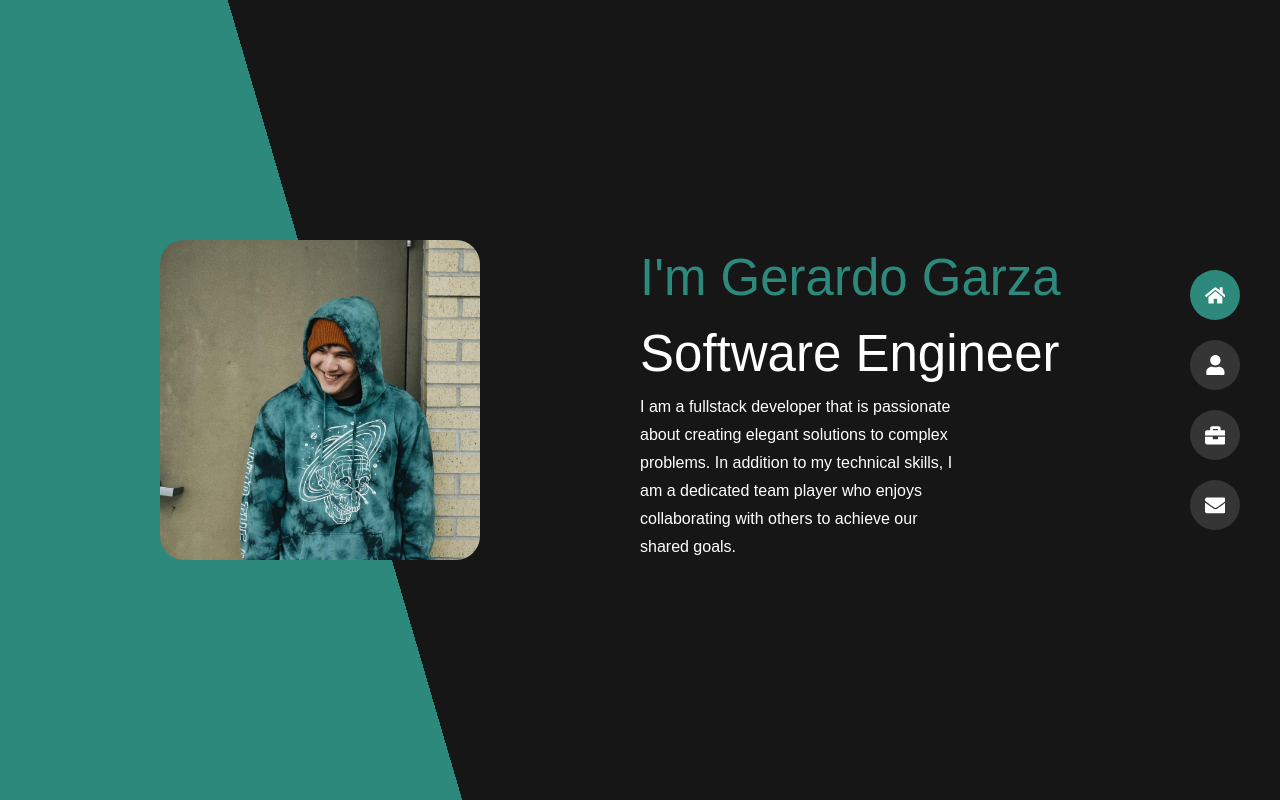
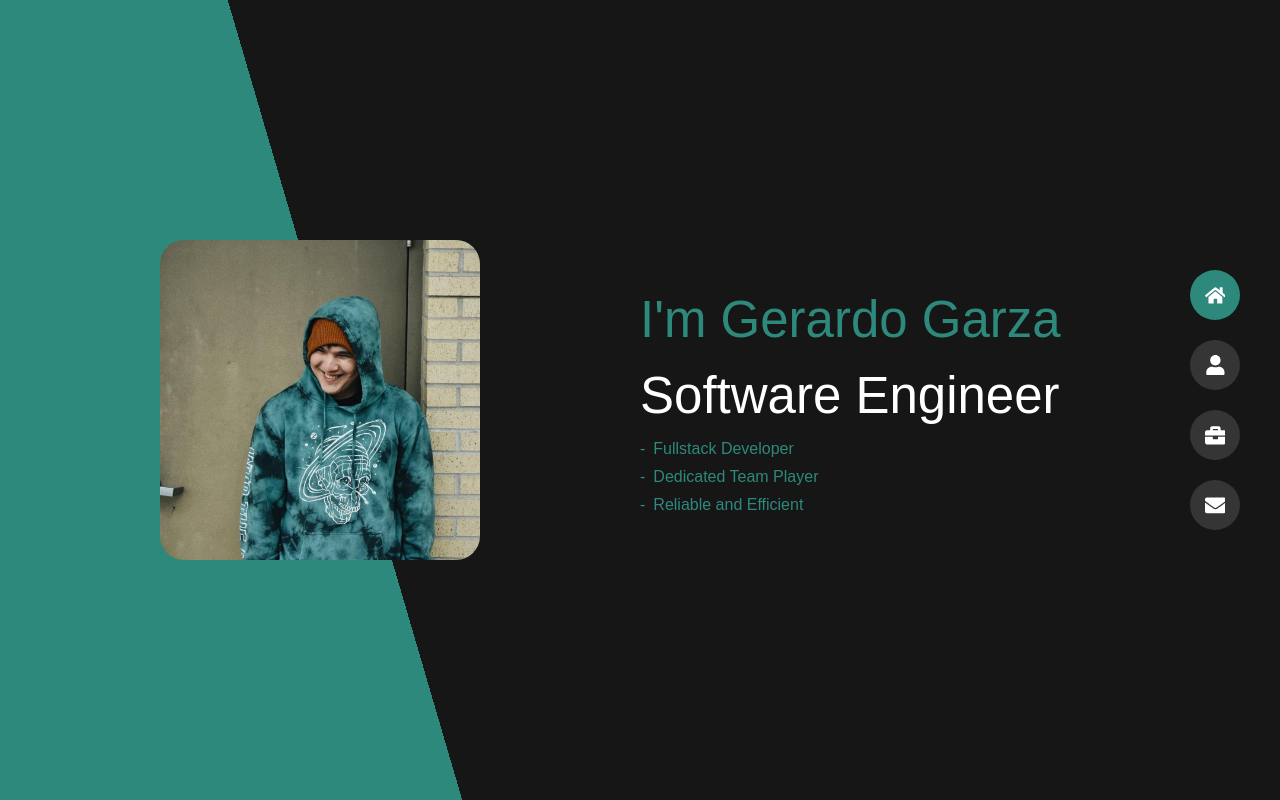
Before and after one commit to owlsCloud/GerardoGarza, a React (Create React App) app: page / in a window 1280 px wide. Built offline with nearby package versions, Linux system fonts and the light colour scheme; the HTML template or start-up script is replaced by a standard one.

Commit message:
changed animations and dependency

```diff
--- a/package.json
+++ b/package.json
@@ -10,6 +10,7 @@
     "react": "^18.2.0",
     "react-dom": "^18.2.0",
     "react-icons": "^4.7.1",
+    "react-reveal": "^1.2.2",
     "react-router-dom": "^6.8.1",
     "react-scripts": "5.0.1",
     "tailwind-scrollbar-hide": "^1.1.7",
--- a/src/App.js
+++ b/src/App.js
@@ -1,4 +1,3 @@
-import { AnimatePresence, motion } from "framer-motion";
 import { Route, Routes } from "react-router-dom";
 import About from "./components/About";
 import MainPage from "./components/MainPage";
--- a/src/components/MainPage.js
+++ b/src/components/MainPage.js
@@ -1,8 +1,10 @@
 import React from "react";
+import Zoom from "react-reveal/Zoom";
+
 import me from "../assets/me.jpg";
 function MainPage() {
   return (
-    <div className="flex h-full w-full">
+    <div id="home" className="flex h-full w-full">
       <div className="flex justify-center w-1/2 h-screen">
         <img src={me} alt="me" className="my-auto rounded-3xl w-1/2 " />
       </div>
@@ -11,12 +13,24 @@ function MainPage() {
           I'm Gerardo Garza
           <span className="text-[#fff] block">Software Engineer</span>
         </h1>
-        <p className="text-white leading-7 w-1/2">
-          I am a fullstack developer that is passionate about creating elegant
-          solutions to complex problems. In addition to my technical skills, I
-          am a dedicated team player who enjoys collaborating with others to
-          achieve our shared goals.
-        </p>
+
+        <ul className="text-primary leading-7">
+          <Zoom delay={1500}>
+            <li className="before:content-['-'] before:mr-2">
+              Fullstack Developer
+            </li>
+          </Zoom>
+          <Zoom delay={2750}>
+            <li className="before:content-['-'] before:mr-2">
+              Dedicated Team Player
+            </li>
+          </Zoom>
+          <Zoom delay={4000}>
+            <li className="before:content-['-'] before:mr-2">
+              Reliable and Efficient
+            </li>
+          </Zoom>
+        </ul>
       </div>
     </div>
   );
--- a/src/index.css
+++ b/src/index.css
@@ -10,13 +10,12 @@
   font-family: "Poppins", sans-serif;
 }
 
-body {
-  background-image: url("./assets/background.png");
-}
-
 :root {
   background-color: #161616;
 }
 #aboutMe {
   background-color: #161616;
 }
+#home {
+  background-image: url("./assets/background.png");
+}
--- a/src/index.js
+++ b/src/index.js
@@ -1,36 +1,11 @@
-import { AnimatePresence, motion } from "framer-motion";
 import React from "react";
 import ReactDOM from "react-dom/client";
 import { BrowserRouter } from "react-router-dom";
 import App from "./App";
 import "./index.css";
-
 const root = ReactDOM.createRoot(document.getElementById("root"));
 root.render(
-  <AnimatePresence mode="wait">
-    <BrowserRouter>
-      {" "}
-      <motion.div
-        initial="initialState"
-        animate="animateState"
-        exit="exitState"
-        transition={{ duration: 0.75 }}
-        variants={{
-          initialState: {
-            clipPath: "polygon(0 0, 100% 0, 100% 100%, 0% 100%)",
-            opacity: 0,
-          },
-          animateState: {
-            clipPath: "polygon(0 0, 100% 0, 100% 100%, 0% 100%)",
-            opacity: 1,
-          },
-          exitState: {
-            clipPath: "polygon(50% 0, 50% 0, 50% 100%, 50% 100%)",
-          },
-        }}
-      >
-        <App />
-      </motion.div>
-    </BrowserRouter>
-  </AnimatePresence>
+  <BrowserRouter>
+    <App />
+  </BrowserRouter>
 );
```
Also changed, not shown: 1 other file (tests, documents, lock files or other folders).
